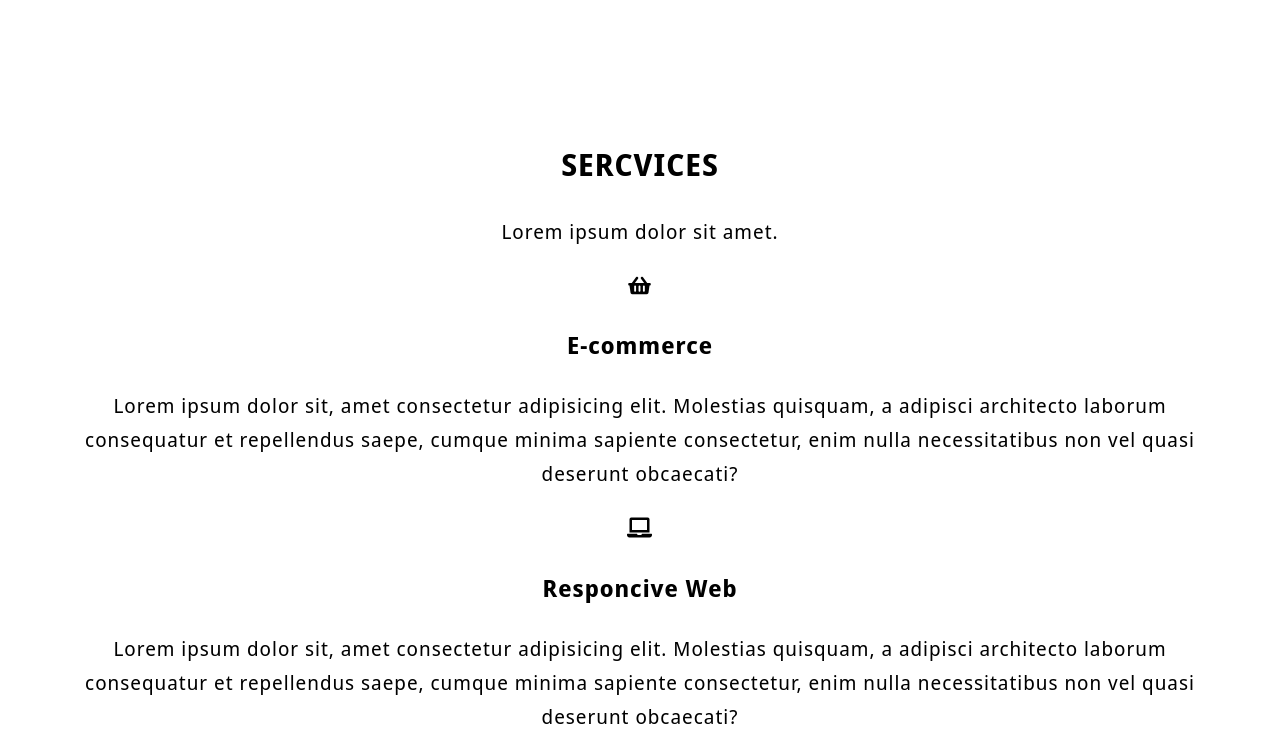
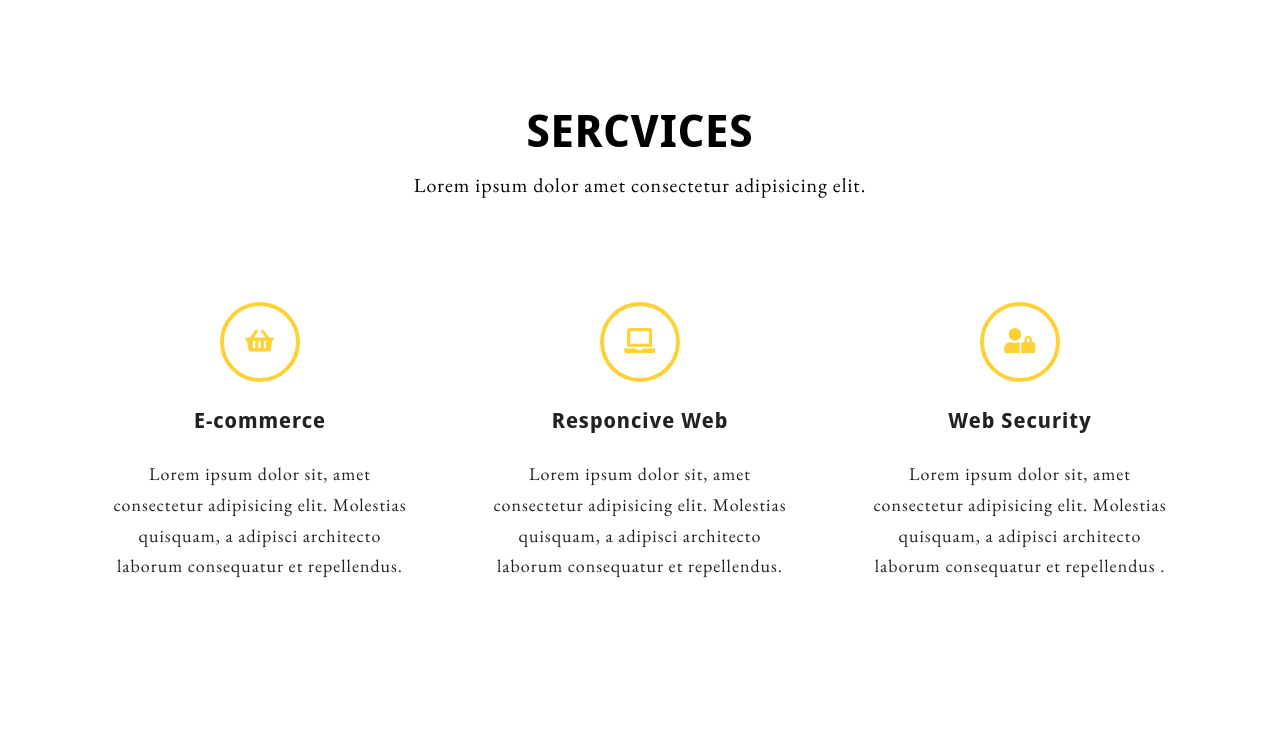
Before and after one commit to Vladyslav1998/Git-zadanie-koncowe, a website: page index.html in a window 1280 px wide. Shown: the part 802-1539 px from the top of the page. After the commit the page ends 1497 px from the top, so only its background shows below. Drawn offline with nearby package versions, Linux system fonts and the light colour scheme.

Commit message:
Add section services

```diff
--- a/index.html
+++ b/index.html
@@ -52,22 +52,22 @@
    <section>
       <div class="container">
          <h2 class="section-title">SERCVICES</h2>
-         <p class="section-subtitle">Lorem ipsum dolor sit amet.</p>
+         <p class="section-subtitle">Lorem ipsum dolor amet consectetur adipisicing elit.</p>
          <div class="wrapper">
             <div class="wrap">
                <i class="fas fa-shopping-basket"></i>
-               <h3>E-commerce</h3>
-               <p>Lorem ipsum dolor sit, amet consectetur adipisicing elit. Molestias quisquam, a adipisci architecto laborum consequatur et repellendus saepe, cumque minima sapiente consectetur, enim nulla necessitatibus non vel quasi deserunt obcaecati?</p>
+               <h3 class="wrap-title">E-commerce</h3>
+               <p class="wrap-subtitle">Lorem ipsum dolor sit, amet consectetur adipisicing elit. Molestias quisquam, a adipisci architecto laborum consequatur et repellendus.</p>
             </div>
             <div class="wrap">
                <i class="fas fa-laptop"></i>
-               <h3>Responcive Web</h3>
-               <p>Lorem ipsum dolor sit, amet consectetur adipisicing elit. Molestias quisquam, a adipisci architecto laborum consequatur et repellendus saepe, cumque minima sapiente consectetur, enim nulla necessitatibus non vel quasi deserunt obcaecati?</p>
+               <h3 class="wrap-title">Responcive Web</h3>
+               <p class="wrap-subtitle">Lorem ipsum dolor sit, amet consectetur adipisicing elit. Molestias quisquam, a adipisci architecto laborum consequatur et repellendus.</p>
             </div>
             <div class="wrap">
-               <i class="fas fa-lock"></i>
-               <h3>Web Security</h3>
-               <p>Lorem ipsum dolor sit, amet consectetur adipisicing elit. Molestias quisquam, a adipisci architecto laborum consequatur et repellendus saepe, cumque minima sapiente consectetur, enim nulla necessitatibus non vel quasi deserunt obcaecati?</p>
+               <i class="fas fa-user-lock"></i>
+               <h3 class="wrap-title">Web Security</h3>
+               <p class="wrap-subtitle">Lorem ipsum dolor sit, amet consectetur adipisicing elit. Molestias quisquam, a adipisci architecto laborum consequatur et repellendus   .</p>
             </div>
          </div>
       </div>
--- a/sass/style.scss
+++ b/sass/style.scss
@@ -34,7 +34,7 @@ body {
 }
 
 section {
-   padding: 96px 0;
+   padding: 75px 0;
 }
 
 /* Navigation */
@@ -181,3 +181,49 @@ section {
 }
 
 /* Services */
+
+.section-title {
+   font-family: $font-one;
+   font-size: 44px;
+   margin: 0;
+}
+
+.section-subtitle {
+   font-family: $font-two;
+   font-size: 20px;
+   margin-top: 0;
+   margin-bottom: 100px;
+}
+
+.wrapper {
+   display: flex;
+   flex-wrap: wrap;
+   justify-content: space-between;
+}
+
+.wrap {
+   flex: 3;
+   padding: 0 36px;
+}
+
+.fas {
+   font-size: 25px;
+   color: $color-one;
+   height: 80px;
+   width: 80px;
+   border: 4px solid $color-one;
+   border-radius: 50px;
+   line-height: 70px;
+}
+
+.wrap-title {
+   font-family: $font-one;
+   color: $color-three;
+   font-size: 21px;
+}
+
+.wrap-subtitle {
+   font-family: $font-two;
+   color: $color-three;
+   font-size: 18px;
+}
```
Also changed, not shown: css/style.css, 1 other file.
